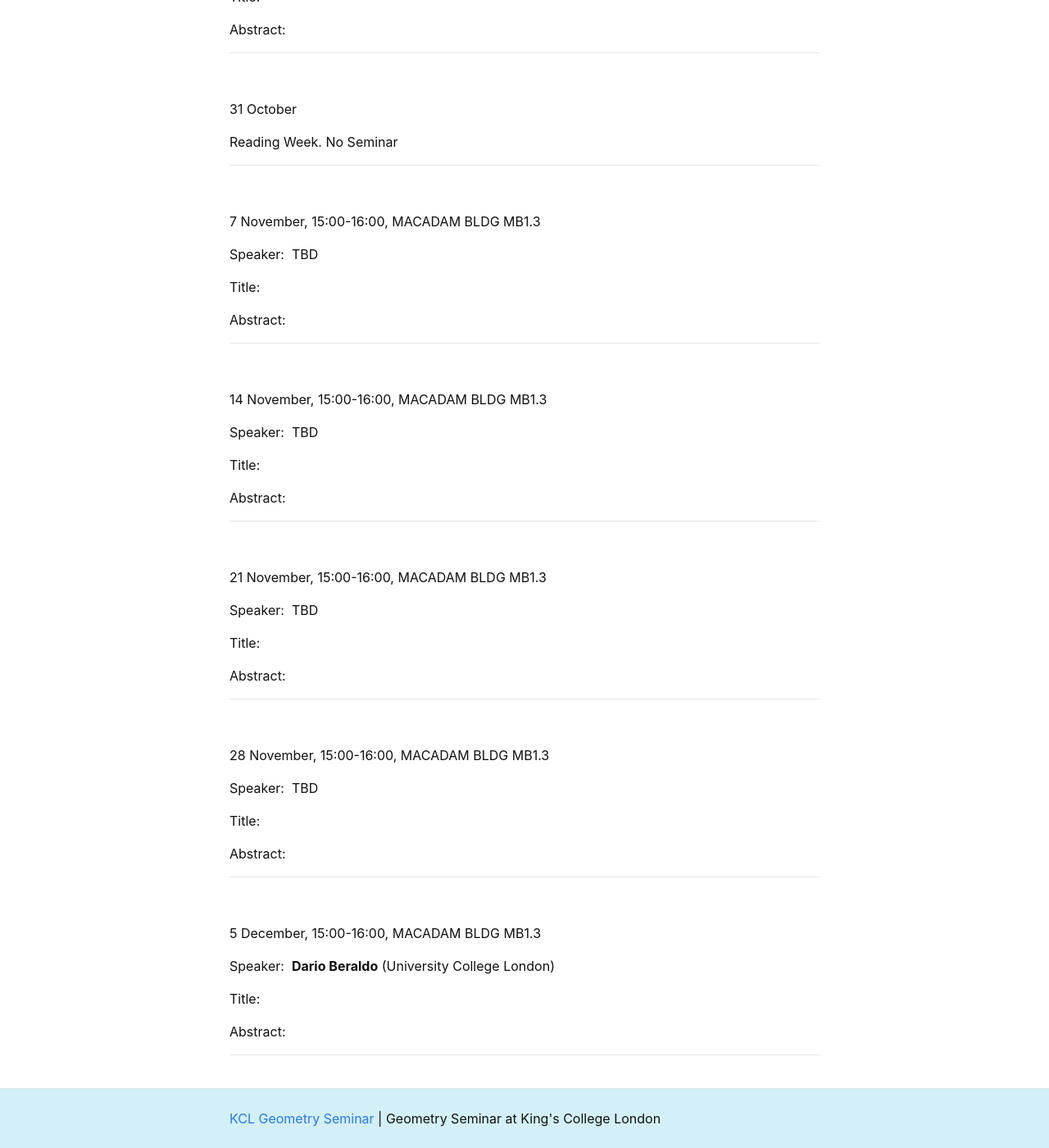
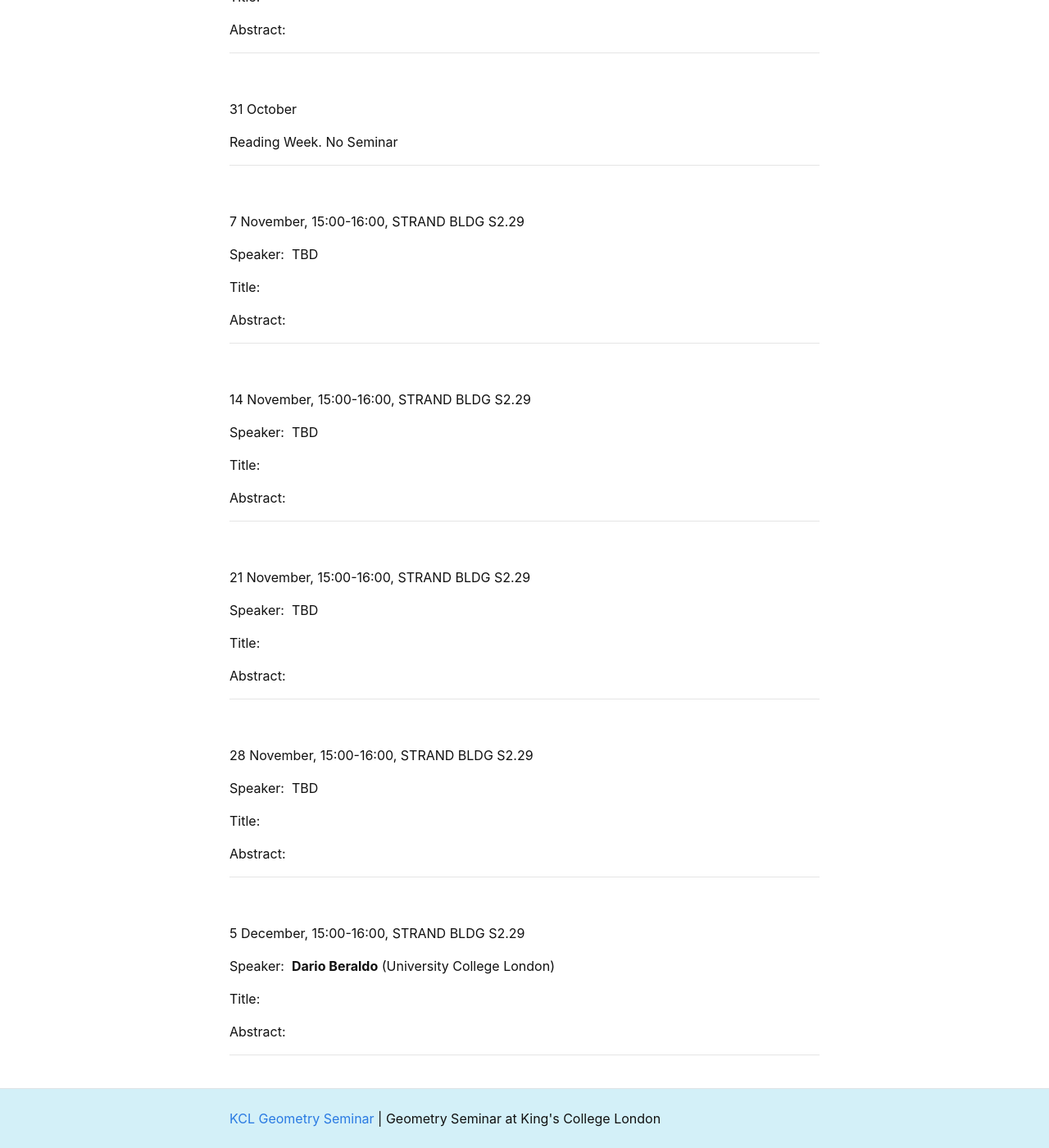
Before and after one commit to kcl-geometry-seminar/kcl-geometry-seminar.github.io, a Jekyll site: the page built from pages/index.md, in a window 1280 px wide and 1400 px high, scrolled down 1494 px. Shown: the whole window at 82% size. Built offline with Jekyll 4.4.1, drawn with Linux system fonts in a browser that asks for light colours; formulas are drawn with MathJax 3; a script that is not in the unit is left out; some of the changed text lies outside the part shown.

Commit message:
Update index.md
Room number updated to STRAND BLDG S2.29

```diff
--- a/pages/index.md
+++ b/pages/index.md
@@ -3,7 +3,7 @@ title: Autumn 2023
 ---
 
 
-The Seminar runs on *Tuesdays from 15:00 to 16:00* at **MACADAM BLDG MB1.3**
+The Seminar runs on *Tuesdays from 15:00 to 16:00* at **STRAND BLDG S2.29**
 
 
 
@@ -17,7 +17,7 @@ No Seminar
 ---------------------------------------------------------
 <br />
 
-3 October, 15:00-16:00, MACADAM BLDG MB1.3
+3 October, 15:00-16:00, STRAND BLDG S2.29
 
 Speaker:&nbsp; **Sebastián Velazquez** (King's College London)
 
@@ -29,7 +29,7 @@ Abstract:&nbsp;  We will review some general concepts of deformation theory. The
 -----------------------------------------------------------
 <br />
 
-10 October, 15:00-16:00, MACADAM BLDG MB1.3
+10 October, 15:00-16:00, STRAND BLDG S2.29
 
 Speaker:&nbsp; **Albert Wood** (King's College London)
 
@@ -40,7 +40,7 @@ Abstract:&nbsp;
 -----------------------------------------------------------
 <br />
 
-17 October, 15:00-16:00, MACADAM BLDG MB1.3
+17 October, 15:00-16:00, STRAND BLDG S2.29
 
 Speaker:&nbsp; **Asma Hassannezhad** (University of Bristol)
 
@@ -52,7 +52,7 @@ This talk is based on joint work with Ara Basjmaian, Jade Brisson, and Antoine M
 -----------------------------------------------------------
 <br />
 
-24 October, 15:00-16:00, MACADAM BLDG MB1.3
+24 October, 15:00-16:00, STRAND BLDG S2.29
 
 Speaker:&nbsp; **Oscar Randal-Williams** (University of Cambridge)
 
@@ -72,7 +72,7 @@ Reading Week. No Seminar
 -----------------------------------------------------------
 <br />
 
-7 November, 15:00-16:00, MACADAM BLDG MB1.3
+7 November, 15:00-16:00, STRAND BLDG S2.29
 
 Speaker:&nbsp; TBD
 
@@ -83,7 +83,7 @@ Abstract:&nbsp;
 -----------------------------------------------------------
 <br />
 
-14 November, 15:00-16:00, MACADAM BLDG MB1.3
+14 November, 15:00-16:00, STRAND BLDG S2.29
 
 Speaker:&nbsp; TBD
 
@@ -94,7 +94,7 @@ Abstract:&nbsp;
 -----------------------------------------------------------
 <br />
 
-21 November, 15:00-16:00, MACADAM BLDG MB1.3
+21 November, 15:00-16:00, STRAND BLDG S2.29
 
 Speaker:&nbsp; TBD
 
@@ -105,7 +105,7 @@ Abstract:&nbsp;
 -----------------------------------------------------------
 <br />
 
-28 November, 15:00-16:00, MACADAM BLDG MB1.3
+28 November, 15:00-16:00, STRAND BLDG S2.29
 
 Speaker:&nbsp; TBD
 
@@ -116,7 +116,7 @@ Abstract:&nbsp;
 -----------------------------------------------------------
 <br />
 
-5 December, 15:00-16:00, MACADAM BLDG MB1.3
+5 December, 15:00-16:00, STRAND BLDG S2.29
 
 Speaker:&nbsp; **Dario Beraldo** (University College London)
 
```
